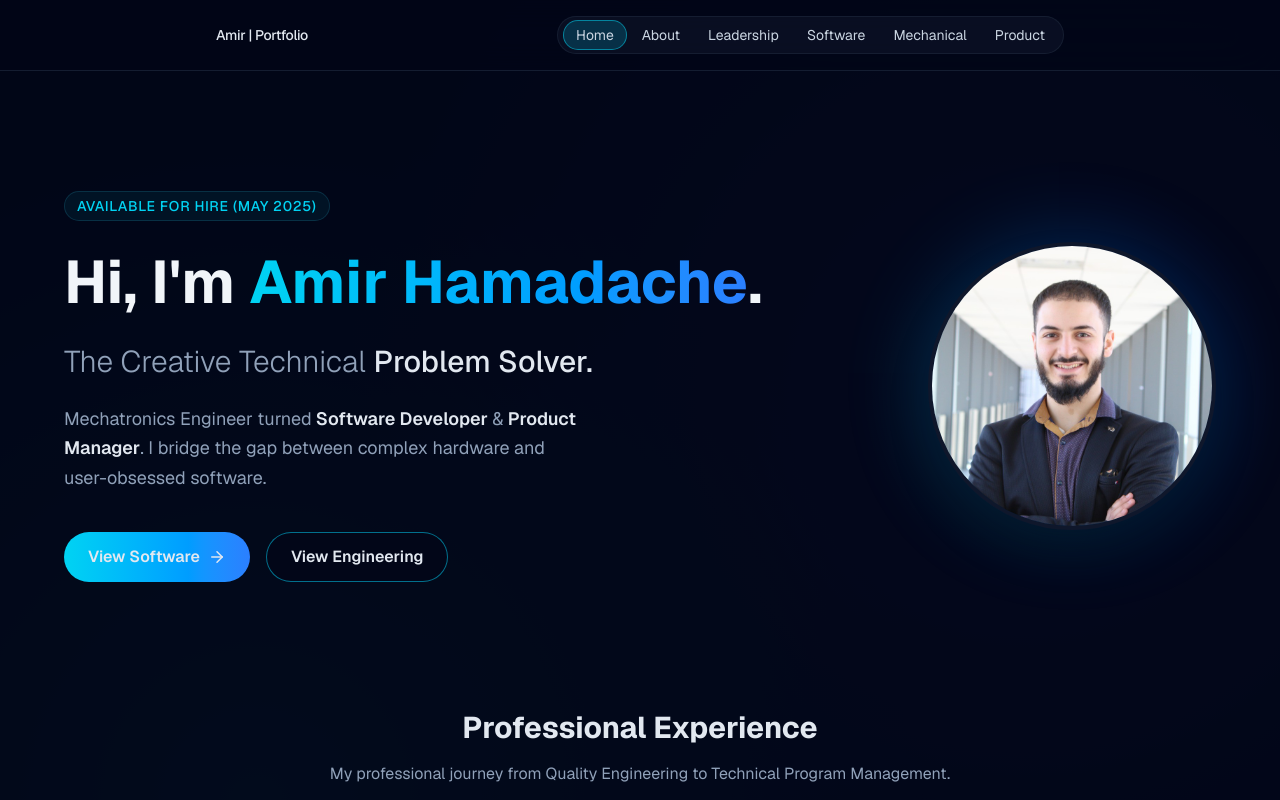
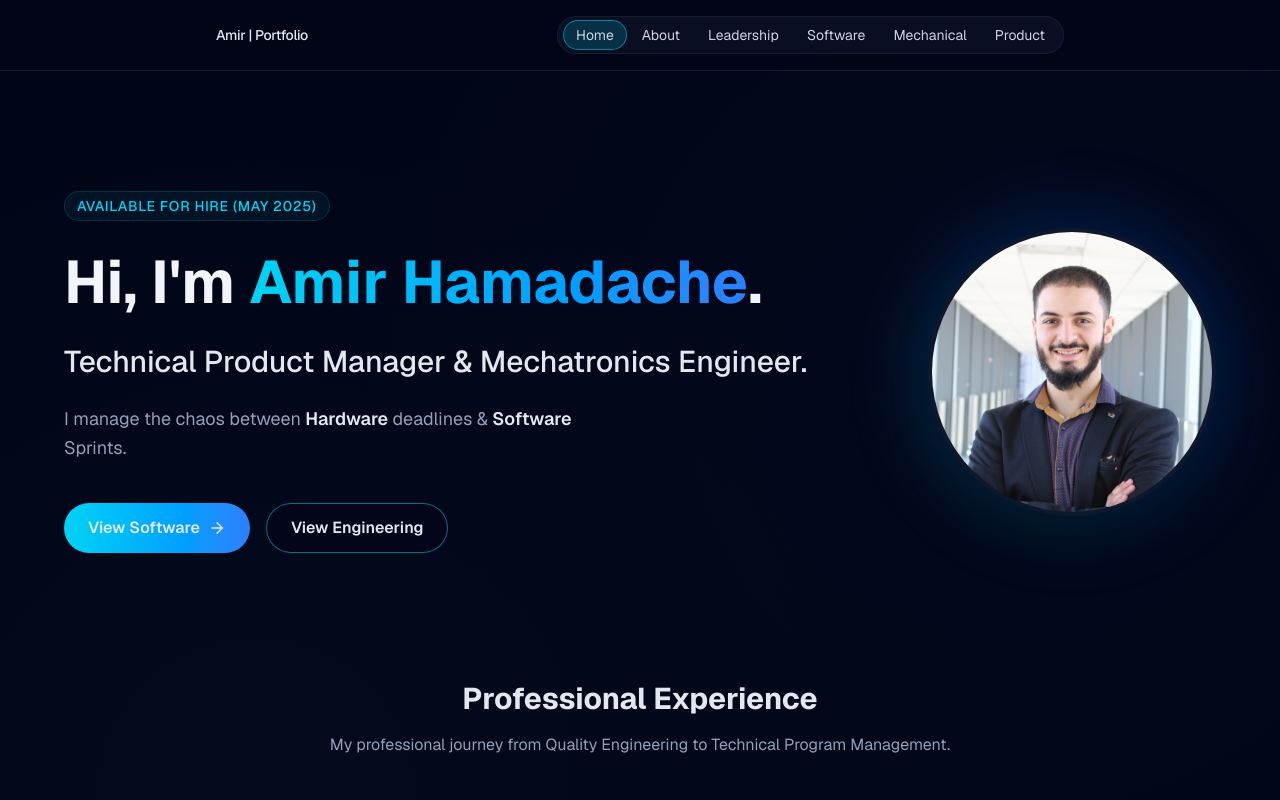
Before and after one commit to Hama-amir/amir-portfolio, a Next.js app: page / in a window 1280 px wide. Shown: the top 800 px of the page. Built offline with nearby package versions, Linux system fonts and the light colour scheme.

Commit message:
improvements in wording and presentation

```diff
--- a/app/page.tsx
+++ b/app/page.tsx
@@ -41,15 +41,13 @@ export default function Home() {
             </h1>
 
             <h2 className="text-2xl font-light text-slate-400 md:text-3xl">
-              The Creative Technical{" "}
-              <span className="font-medium text-slate-200">Problem Solver.</span>
+              <span className="font-medium text-slate-200">Technical Product Manager & Mechatronics Engineer.</span>
             </h2>
 
             <p className="mx-auto max-w-lg text-lg leading-relaxed text-slate-400 md:mx-0">
-              Mechatronics Engineer turned
-              <span className="font-semibold text-slate-200"> Software Developer</span> &
-              <span className="font-semibold text-slate-200"> Product Manager</span>. I bridge
-              the gap between complex hardware and user-obsessed software.
+              I manage the chaos between
+              <span className="font-semibold text-slate-200"> Hardware </span> deadlines &
+              <span className="font-semibold text-slate-200"> Software </span> Sprints.
             </p>
 
             <div className="flex flex-wrap justify-center gap-4 pt-4 md:justify-start">
--- a/lib/data.ts
+++ b/lib/data.ts
@@ -50,7 +50,7 @@ export const projects: Project[] = [
   {
     id: 4,
     title: "Intelligent Tic-Tac-Toe Robot",
-    description: "EV3 robot running 550+ lines of C-based firmware. Uses Minimax-style logic and sensor arrays (Color/Gyro) to obstruct players and execute winning strategies.",
+    description: "Explored Human-Robot Interaction (HRI) latency and algorithmic efficiency. Implemented Minimax algorithm in C firmware with <200ms sensor-to-action latency.",
     role: "Embedded Developer",
     techStack: ["RobotC", "C", "Embedded Systems", "Sensors"],
     category: "software",
@@ -73,7 +73,7 @@ export const projects: Project[] = [
   {
     id: 6,
     title: "Midnight Sun Solar Rayce Team",
-    description: "Designed 25+ assemblies for a solar EV. Managed interior module integration and FEA analysis for lightweighting, contributing to an automotive-grade platform.",
+    description: "Balancing rigid aerodynamic constraints with manufacturing feasibility. Managed BOM for interior subsystems; reduced assembly weight by 15% via FEA optimization.",
     role: "Mechanical Designer",
     techStack: ["SolidWorks", "FEA", "Automotive Design", "Subsystem Integration"],
     category: "mechanical",
```
